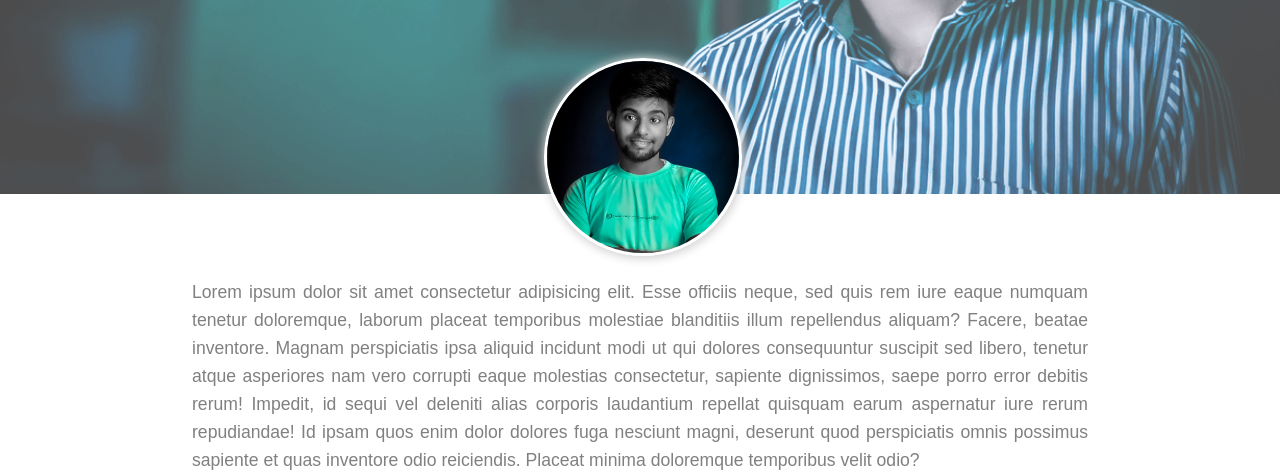
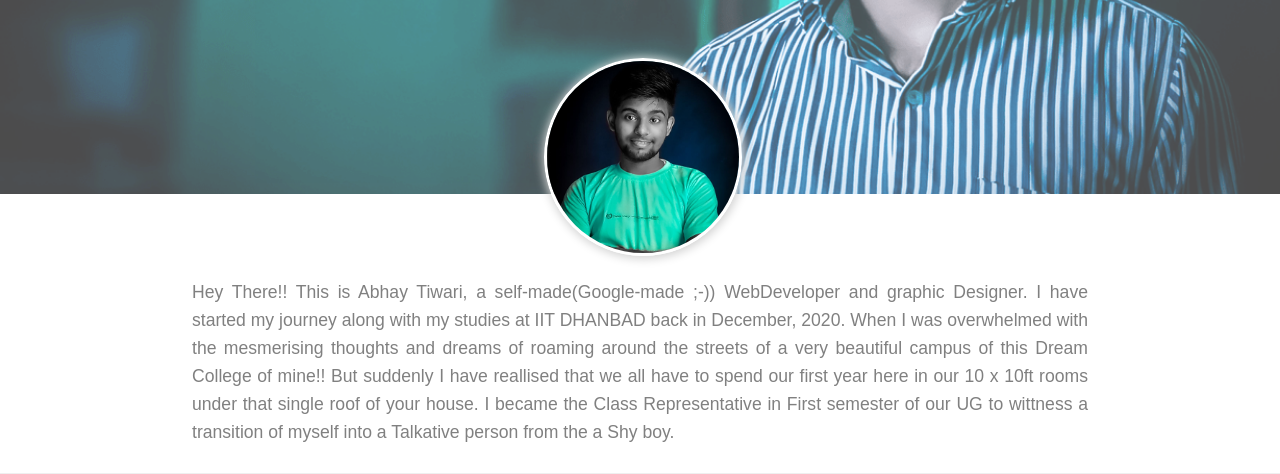
Before and after one commit to i-m-abbhay/imabhay, a plain HTML site: page index.html in a window 1280 px wide. Shown: the part 326-800 px from the top of the page. Drawn offline with Linux system fonts and the light colour scheme.

Commit message:
Updated a bit

```diff
--- a/index.html
+++ b/index.html
@@ -60,7 +60,8 @@
                 <img src="My-image.jpg" alt="">
             </div>
             <div id="about-para">
-                <p>Lorem ipsum dolor sit amet consectetur adipisicing elit. Esse officiis neque, sed quis rem iure eaque numquam tenetur doloremque, laborum placeat temporibus molestiae blanditiis illum repellendus aliquam? Facere, beatae inventore. Magnam perspiciatis ipsa aliquid incidunt modi ut qui dolores consequuntur suscipit sed libero, tenetur atque asperiores nam vero corrupti eaque molestias consectetur, sapiente dignissimos, saepe porro error debitis rerum! Impedit, id sequi vel deleniti alias corporis laudantium repellat quisquam earum aspernatur iure rerum repudiandae! Id ipsam quos enim dolor dolores fuga nesciunt magni, deserunt quod perspiciatis omnis possimus sapiente et quas inventore odio reiciendis. Placeat minima doloremque temporibus velit odio?</p>
+                <p>Hey There!! This is Abhay Tiwari, a self-made(Google-made ;-)) WebDeveloper and graphic Designer.
+                    I have started my journey along with my studies at IIT DHANBAD back in December, 2020. When I was overwhelmed with the mesmerising thoughts and dreams of roaming around the streets of a very beautiful campus of this Dream College of mine!! But suddenly I have reallised that we all have to spend our first year here in our 10 x 10ft rooms under that single roof of your house. I became the Class Representative in First semester of our UG to wittness a transition of myself into a Talkative person from the a Shy boy.  </p>
                 </div>
 
         </section>
```
